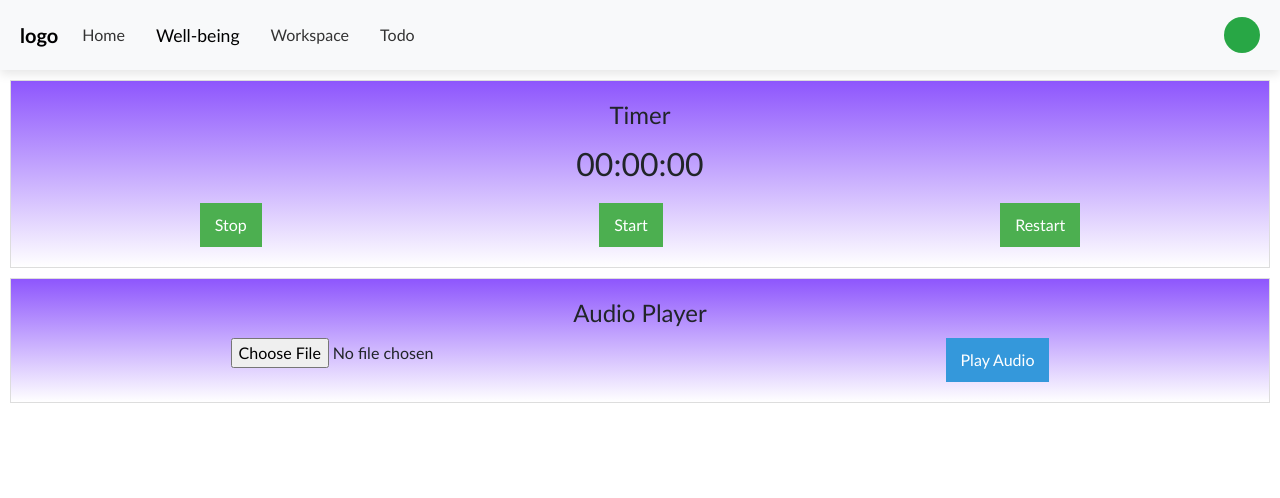
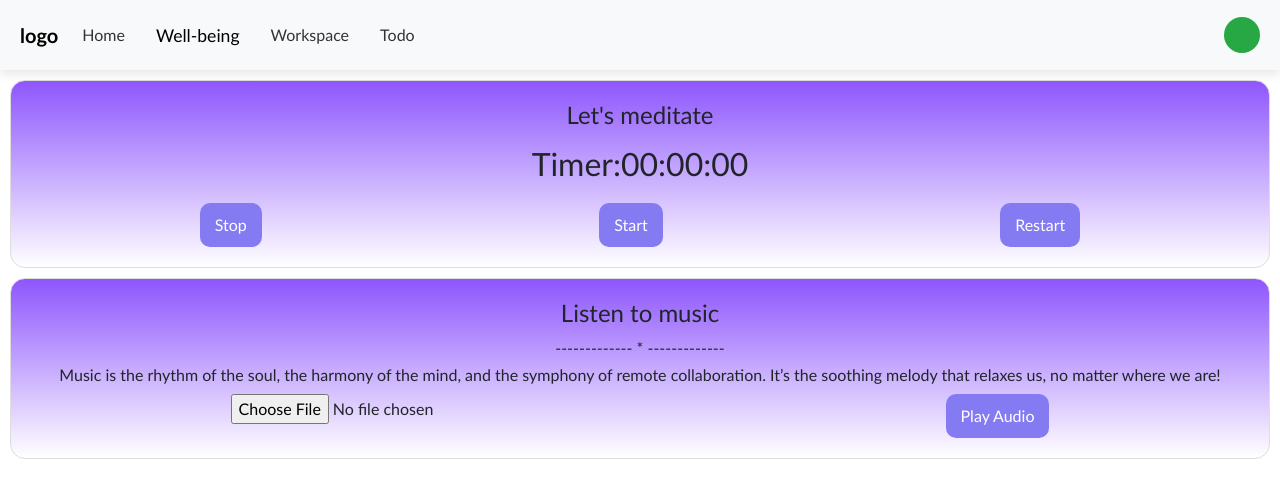
Before and after one commit to Shrilatha-Bhandarkar/UnifiedRemoteHub, a React (Create React App) app in the folder frontend/: page /wellbeing in a window 1280 px wide. Shown: the top 498 px of the page. Built offline with nearby package versions, Linux system fonts and the light colour scheme; a web font is replaced by a local one.

Commit message:
update wellbeing

```diff
--- a/frontend/src/pages/Wellbeing/AudioCard.js
+++ b/frontend/src/pages/Wellbeing/AudioCard.js
@@ -34,7 +34,9 @@ const AudioCard = ({ running }) => {
 
   return (
     <div className='audio-card'>
-      <h2>Audio Player</h2>
+      <h2>Listen to music</h2>
+      <h6>-------------   *  -------------</h6>
+      <h6>Music is the rhythm of the soul, the harmony of the mind, and the symphony of remote collaboration. It’s the soothing melody that relaxes us, no matter where we are!</h6>
       <div>
         <input type="file" onChange={handleFileChange} />
         <button onClick={playAudio}>Play Audio</button>
--- a/frontend/src/pages/Wellbeing/TimerCard.js
+++ b/frontend/src/pages/Wellbeing/TimerCard.js
@@ -3,9 +3,10 @@ import React from 'react';
 const TimerCard = ({ time, handleStartClick, handleToggleTimer, running, setTime }) => {
   return (
     <div className='timer-card'>
-      <h2>Timer</h2>
-      <p className='timer'>{format(time)}</p>
+      <h2>Let's meditate</h2>
+      <p className='timer'>Timer:{format(time)}</p>
       <div className='actions'>
+
         <button onClick={handleToggleTimer}>{running ? 'Stop' : 'Resume'}</button>
         <button onClick={handleStartClick}>Start</button>
         <button onClick={() => { setTime(0); handleToggleTimer(); }}>Restart</button>
--- a/frontend/src/pages/Wellbeing/Well.css
+++ b/frontend/src/pages/Wellbeing/Well.css
@@ -7,6 +7,7 @@
   text-align: center;
   background-color: #fff;
   background-image: linear-gradient(#8e56fd, rgb(255, 255, 255));
+  border-radius: 15px;
 }
 
 .timer-card h2,
@@ -29,9 +30,10 @@
 
 /* Adjust as needed based on your design preferences */
 .timer-card button {
-    background-color: #4caf50;
+    background-color: #847af1;
     color: #fff;
     border: none;
+    border-radius: 10px;
     padding: 10px 15px;
     cursor: pointer;
     font-size: 1rem;
@@ -39,13 +41,14 @@
   }
 
   .timer-card button:hover {
-    background-color: #45a049;
+    background-color: #270968;
   }
 
   /* AudioCard Styles */
   .audio-card button {
-    background-color: #3498db;
+    background-color:#847af1;
     color: #fff;
+    border-radius: 10px;
     border: none;
     padding: 10px 15px;
     cursor: pointer;
@@ -54,5 +57,5 @@
   }
 
   .audio-card button:hover {
-    background-color: #2980b9;
+    background-color: #270968;
   }
```
